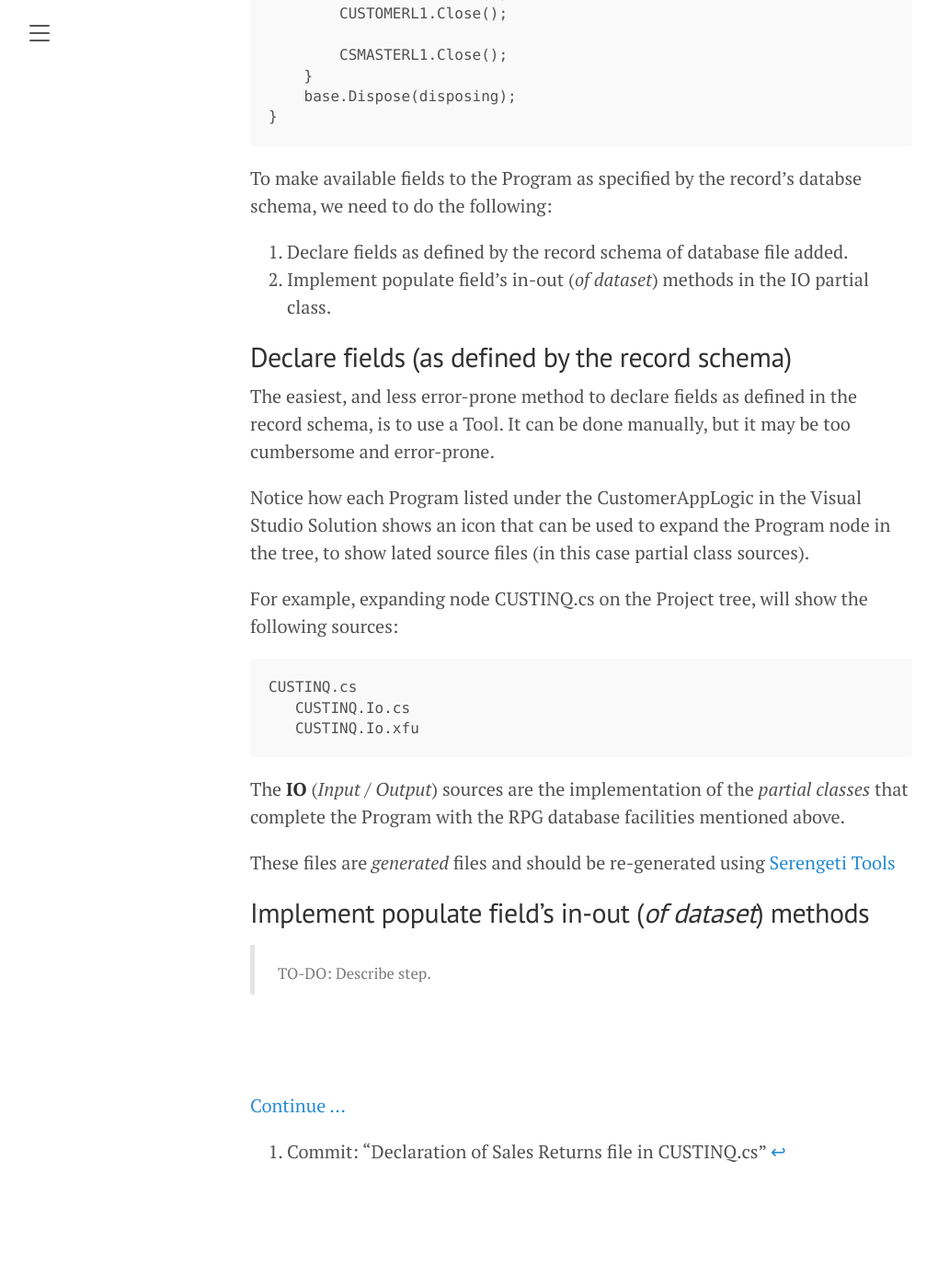
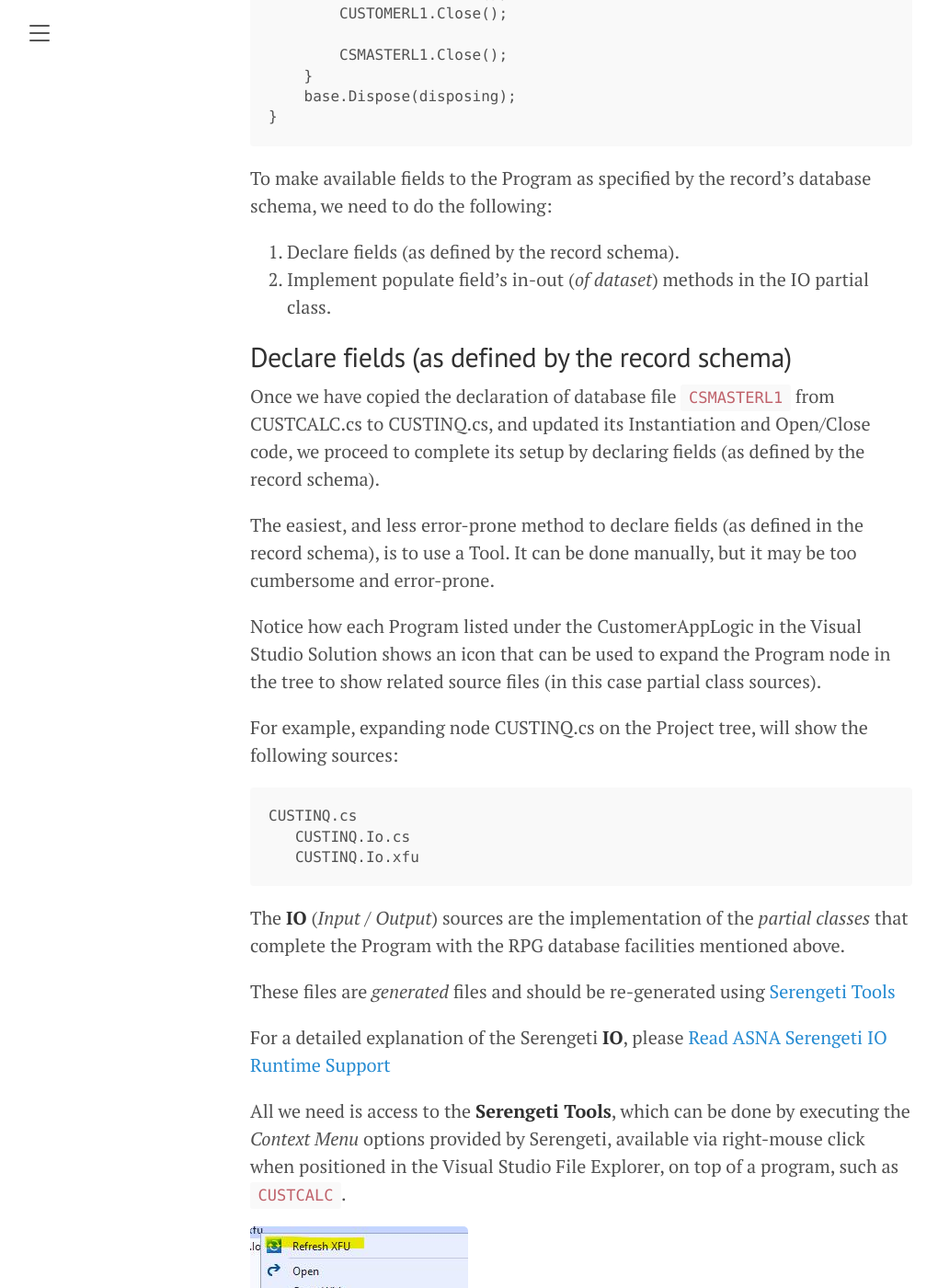
Before and after one commit to ASNA/SunFarm, a Jekyll site: the page built from docs/merging-two-screens.md, in a window 1280 px wide and 1400 px high, scrolled down 9127 px. Shown: the whole window at 92% size, without its empty margins (8-1028 px from the left). Built offline with Jekyll 4.4.1, drawn with Linux system fonts in a browser that asks for light colours; before the commit the page ends 10474 px from its top, so only the background shows below that; some of the changed text lies outside the part shown.

Commit message:
Serengeti Tools

```diff
--- a/docs/merging-two-screens.md
+++ b/docs/merging-two-screens.md
@@ -238,16 +238,18 @@ override public void Dispose(bool disposing)
 }
 ~~~
 
-To make available fields to the Program as specified by the record's databse schema, we need to do the following:
+To make available fields to the Program as specified by the record's database schema, we need to do the following:
 
-1. Declare fields as defined by the record schema of database file added.
+1. Declare fields (as defined by the record schema).
 2. Implement populate field's in-out (*of dataset*) methods in the IO partial class.
 
 
 ## Declare fields (as defined by the record schema)
-The easiest, and less error-prone method to declare fields as defined in the record schema, is to use a Tool. It can be done manually, but it may be too cumbersome and error-prone.
+Once we have copied the declaration of database file `CSMASTERL1` from CUSTCALC.cs to CUSTINQ.cs, and updated its Instantiation and Open/Close code, we proceed to complete its setup by declaring fields (as defined by the record schema).
 
-Notice how each Program listed under the CustomerAppLogic in the Visual Studio Solution shows an icon that can be used to expand the Program node in the tree, to show lated source files (in this case partial class sources).
+The easiest, and less error-prone method to declare fields (as defined in the record schema), is to use a Tool. It can be done manually, but it may be too cumbersome and error-prone.
+
+Notice how each Program listed under the CustomerAppLogic in the Visual Studio Solution shows an icon that can be used to expand the Program node in the tree to show related source files (in this case partial class sources).
 
 For example, expanding node CUSTINQ.cs on the Project tree, will show the following sources:
 
@@ -259,12 +261,36 @@ CUSTINQ.cs
 
 The **IO** (*Input* / *Output*) sources are the implementation of the *partial classes* that complete the Program with the RPG database facilities mentioned above.
 
-These files are *generated* files and should be re-generated using [Serengeti Tools](https://)
+These files are *generated* files and should be re-generated using [Serengeti Tools](https://asna.githubio.SerengetiTools)
 
+For a detailed explanation of the Serengeti **IO**, please [Read ASNA Serengeti IO Runtime Support](https://asna.githubio.Serengeti)
 
-## Implement populate field's in-out (*of dataset*) methods
-><sub>TO-DO: Describe step.</sub>
+All we need is access to the **Serengeti Tools**, which can be done by executing the *Context Menu* options provided by Serengeti, available via right-mouse click when positioned in the Visual Studio File Explorer, on top of a program, such as `CUSTCALC`.
 
+![Serengeti Context Menu Options](/images/serengeti-context-menus.jpg)
+
+Serengeti Context Menu Tools:
+1. Refresh XFU
+2. Run Custom Tool
+
+## Refresh XFU
+If you look at the contents of `CUSTINQ.Io.xfu` you will find a stand-alone [XML](https://en.wikipedia.org/wiki/XML) document which contains external description of all database files used by the program `CUSTINQ.cs`. Since we have added one more Database file to `CUSTINQ` we need to *regenerate* of *refresh* the contents of the XML file.
+
+Run **Refresh XFU**
+
+## Run Custom Tool
+Once we have the `CUSTINQ.Io.xfu` up-to-date (after running **Refresh XFU**), we need to execute the second Serengeti Tool: **Run Custom Tool**
+
+What **Run Custom Tool** does is *re-generate*:
+
+a. Field declarations of files according to the latest definition in `CUSTINQ.Io.xfu`
+b. Implementation of methods *PopulateBuffer* and *PopulateFields* in source file `CUSTINQ.Io.cs` for every single file referred to by `CUSTINQ.cs`
+
+>Once we run the Serengeti Tools, our *CustomerAppLogic* Project should compile. We need to move to to the *Interactive* section of the program, that is work on the Website Pages.
+
+# Displaying new data on Customer Maintenance Page
+
+>>*Work in in progress*
 
 <br>
 <br>
```
Also changed, not shown: docs/images/serengeti-context-menus.jpg (added).
